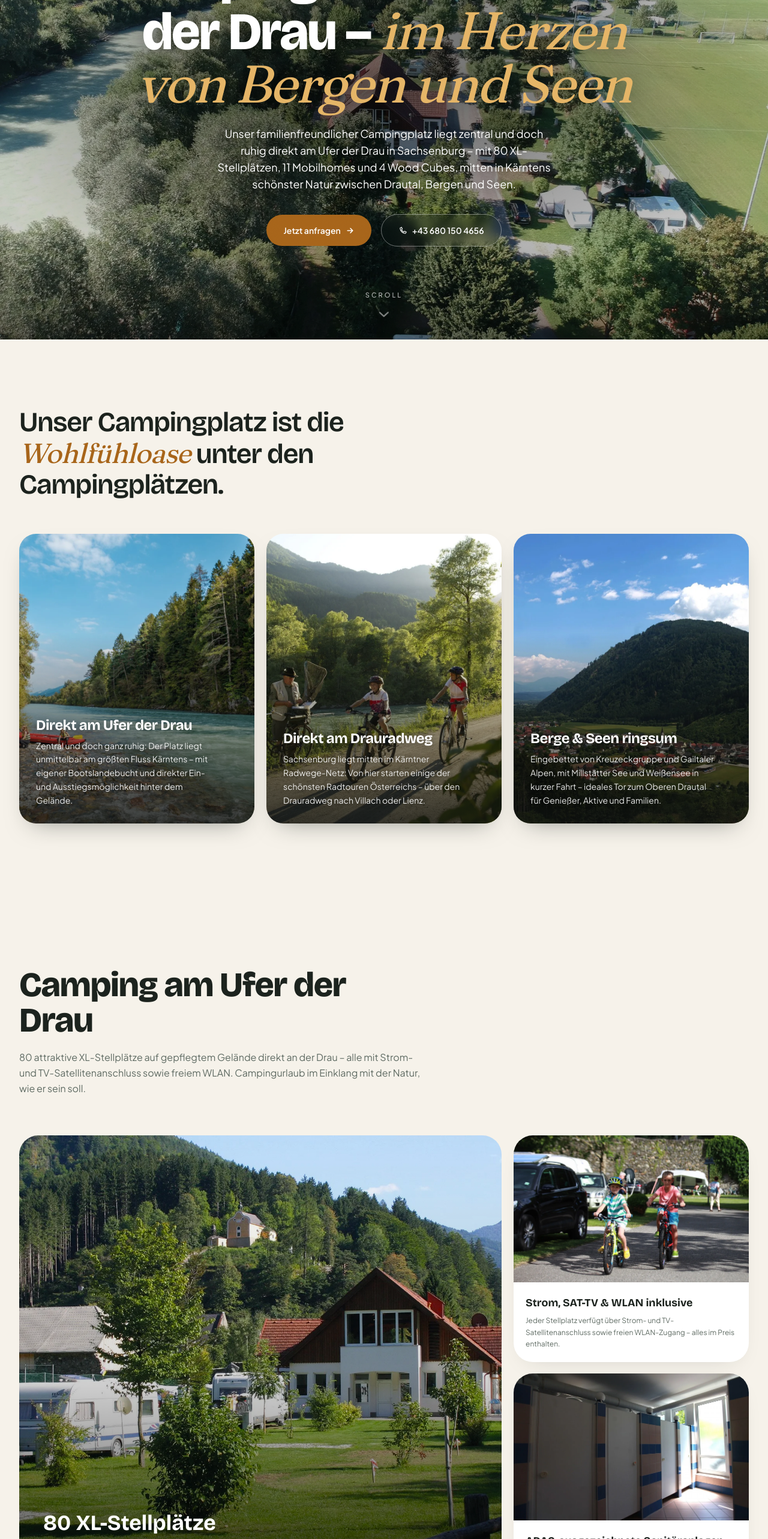
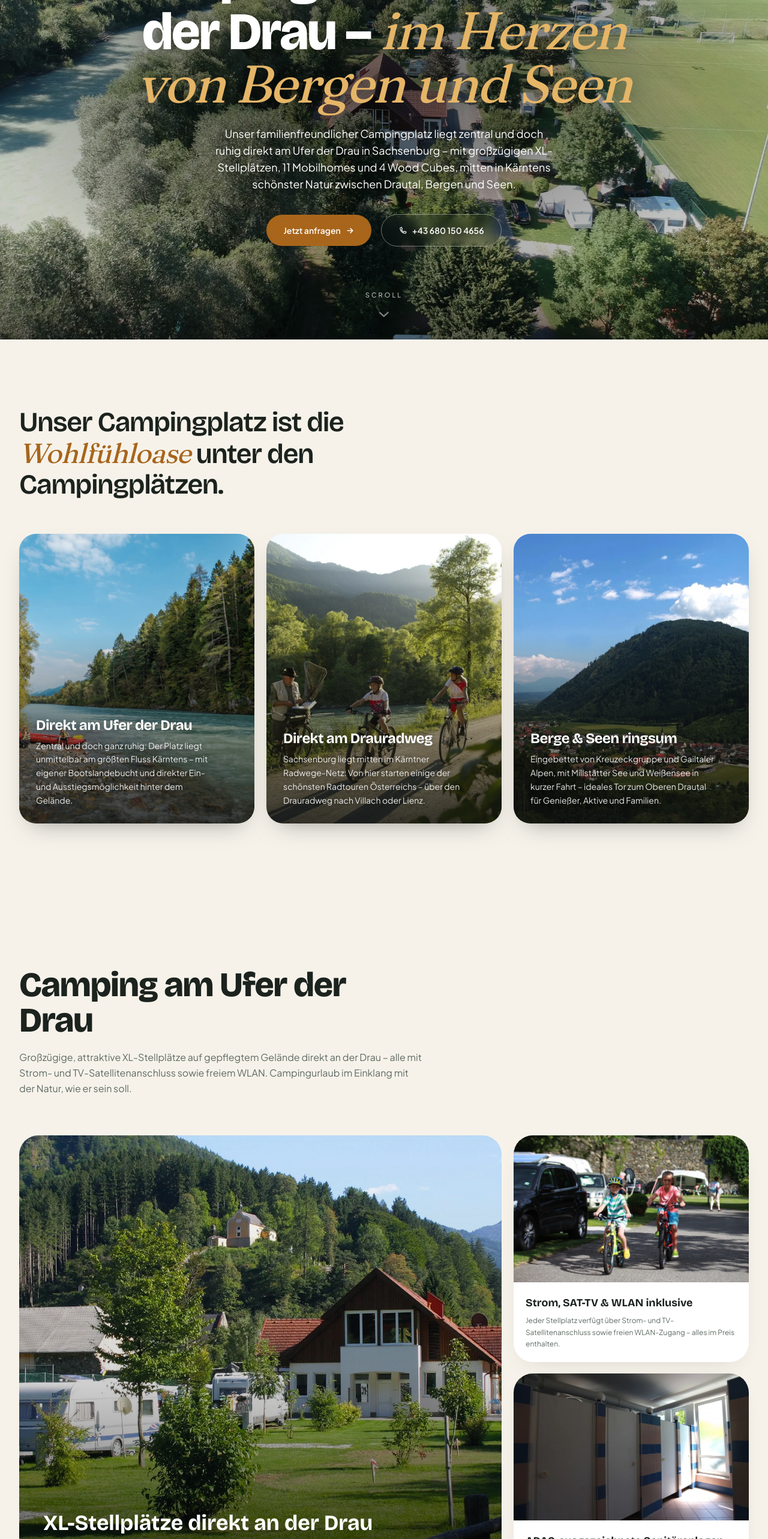
Before and after one commit to Lellino-Elias/draucamping-camping-demo, a Next.js app: page / in a window 1280 px wide. Shown: the part 234-2800 px from the top of the page at 60% size. Built offline with nearby package versions, Linux system fonts and the light colour scheme.

Commit message:
draucamping — campsite demo 2026-06-07 22:07:31

```diff
--- a/src/content/campsites/draucamping.ts
+++ b/src/content/campsites/draucamping.ts
@@ -25,7 +25,7 @@ export const draucamping: CampsiteConfig = {
   claim: "Campingurlaub am Ufer der Drau – im Herzen von Bergen und Seen",
   claimEmphasis: "im Herzen von Bergen und Seen",
   intro:
-    "Unser familienfreundlicher Campingplatz liegt zentral und doch ruhig direkt am Ufer der Drau in Sachsenburg – mit 80 XL-Stellplätzen, 11 Mobilhomes und 4 Wood Cubes, mitten in Kärntens schönster Natur zwischen Drautal, Bergen und Seen.",
+    "Unser familienfreundlicher Campingplatz liegt zentral und doch ruhig direkt am Ufer der Drau in Sachsenburg – mit großzügigen XL-Stellplätzen, 11 Mobilhomes und 4 Wood Cubes, mitten in Kärntens schönster Natur zwischen Drautal, Bergen und Seen.",
 
   statement: {
     text: "Unser Campingplatz ist die Wohlfühloase unter den Campingplätzen.",
@@ -54,7 +54,7 @@ export const draucamping: CampsiteConfig = {
   ],
 
   usps: [
-    "80 XL-Stellplätze am Ufer der Drau",
+    "Großzügige XL-Stellplätze am Ufer der Drau",
     "Strom, SAT-TV & WLAN inklusive",
     "Direkt am Drauradweg",
     "Erlebnis-Schwimmbad gratis (ca. 10 Gehmin.)",
@@ -88,10 +88,10 @@ export const draucamping: CampsiteConfig = {
   camping: {
     heading: "Camping am Ufer der Drau",
     intro:
-      "80 attraktive XL-Stellplätze auf gepflegtem Gelände direkt an der Drau – alle mit Strom- und TV-Satellitenanschluss sowie freiem WLAN. Campingurlaub im Einklang mit der Natur, wie er sein soll.",
+      "Großzügige, attraktive XL-Stellplätze auf gepflegtem Gelände direkt an der Drau – alle mit Strom- und TV-Satellitenanschluss sowie freiem WLAN. Campingurlaub im Einklang mit der Natur, wie er sein soll.",
     features: [
       {
-        title: "80 XL-Stellplätze",
+        title: "XL-Stellplätze direkt an der Drau",
         text:
           "Großzügige, ebene Stellplätze auf grünem Wiesengelände, umgeben von Bergen – Platz und Ruhe für Wohnmobil, Wohnwagen und Zelt.",
         image: { src: `${IMG}/stellplaetze-wiese.webp`, alt: "Wiesen-Stellplätze mit Wohnwagen am Draucamping vor Bergen" },
@@ -220,7 +220,7 @@ export const draucamping: CampsiteConfig = {
         title: "Ausflüge in die Region",
         text:
           "Heiligenblut mit dem Großglockner, die Bergwelt des Maltatals und die Nationalparks bieten sich für Familienausflüge an – Italien, Slowenien und die Dolomiten sind als Tagesausflug erreichbar.",
-        image: { src: `${IMG}/ausfluege-ort.webp`, alt: "Historischer Ortskern von Sachsenburg mit Burgruine" },
+        image: { src: `${IMG}/ausfluege-ort.webp`, alt: "Historischer Marktplatz von Sachsenburg im Drautal" },
       },
     ],
   },
```
